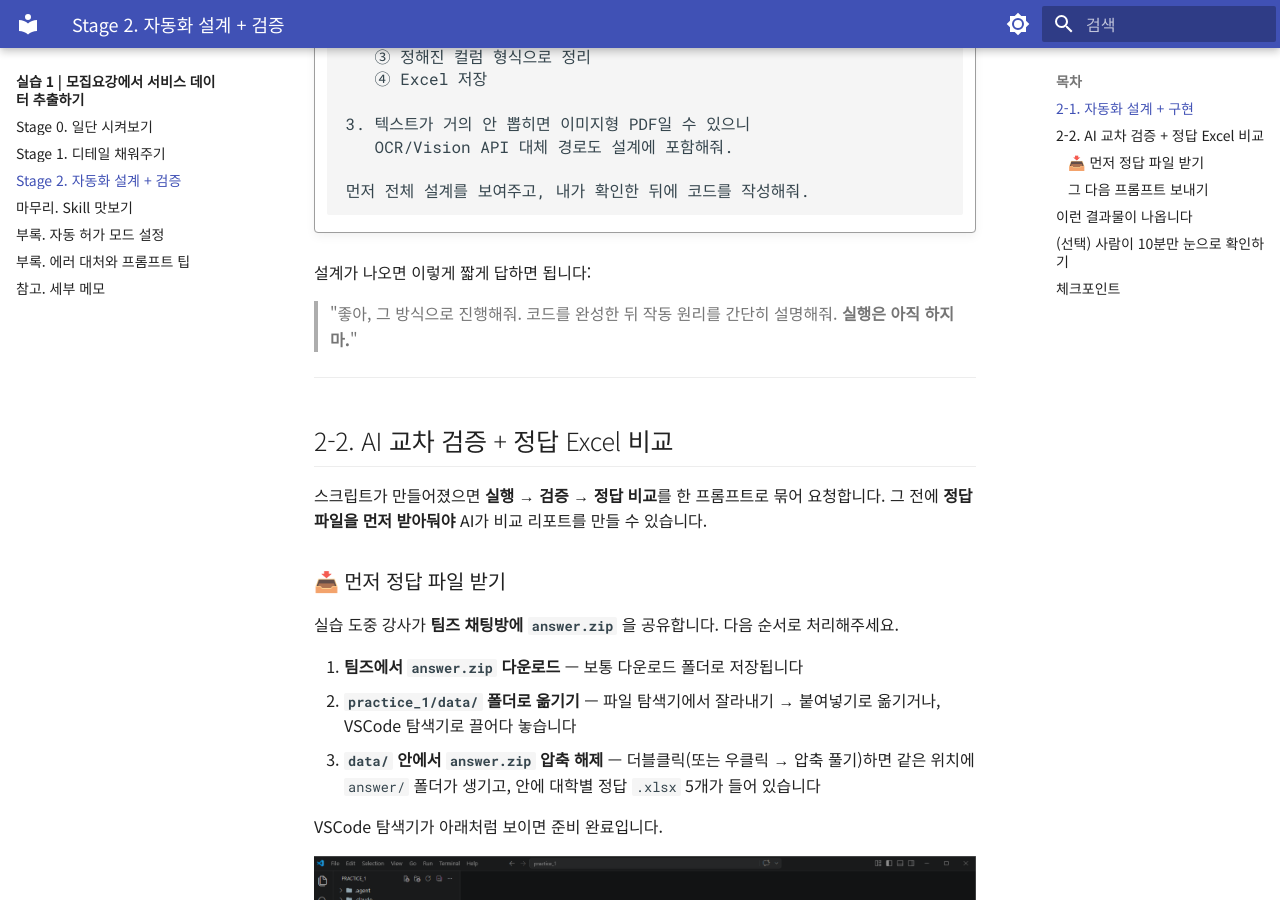
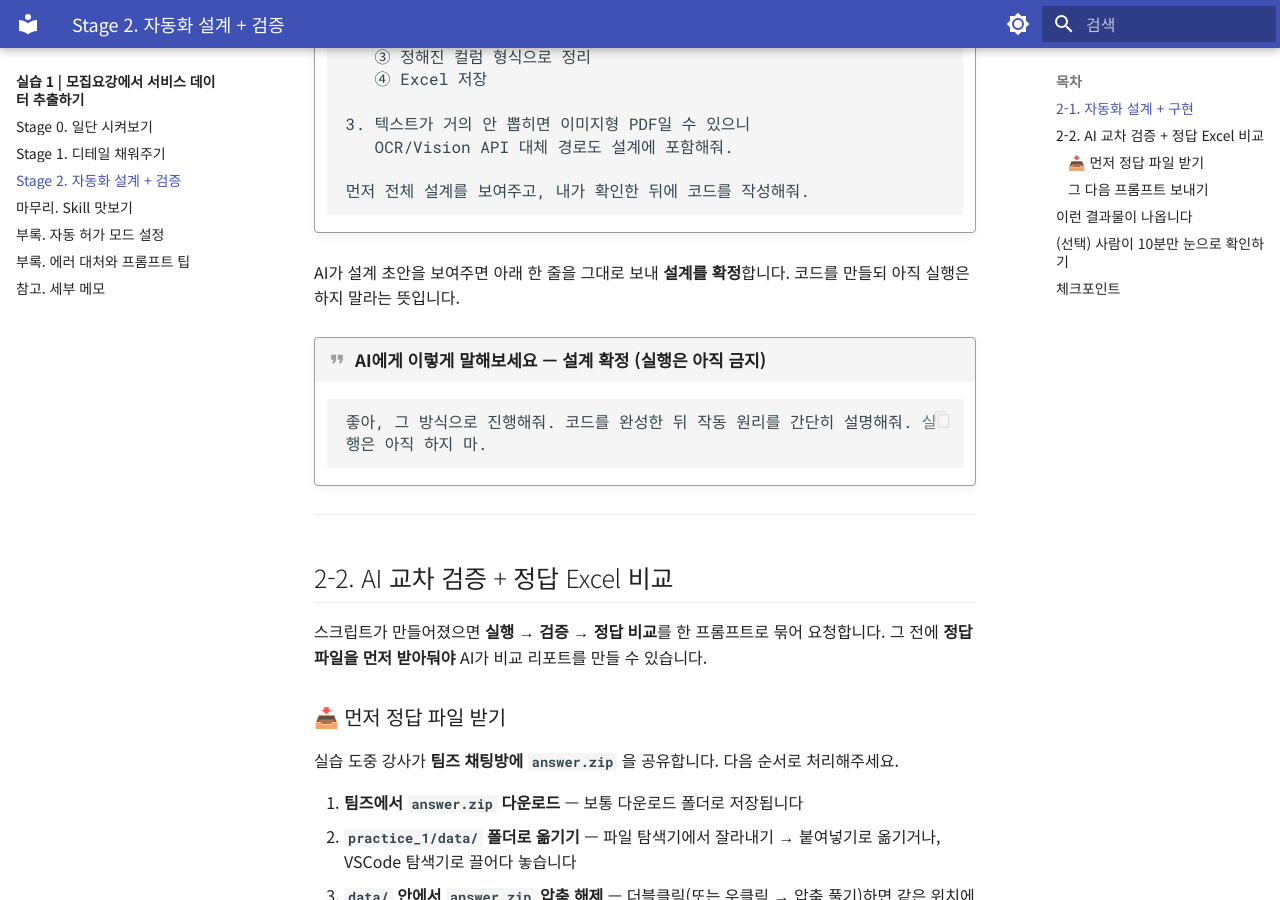
Before and after one commit to ohilikeit/ax-workshop-wiki, an MkDocs documentation site: the page built from docs/practice1/stage2.md, in a window 1280 px wide and 900 px high, scrolled down 1212 px. Built offline with MkDocs 1.6.1 and Material for MkDocs 9.7.7, drawn with Linux system fonts in a browser that asks for light colours.

Commit message:
docs(practice1): Stage 2 설계 확정 응답을 quote 박스로 통일
블록쿼트(>)로 표시하던 "설계 확정 + 실행 금지" 짧은 응답을 다른 프롬프트와 동일한 회색 quote 박스 형식으로 변경해 학습자가 복사 대상 프롬프트를 한눈에 구분할 수 있도록 정리.

````diff
--- a/docs/practice1/stage2.md
+++ b/docs/practice1/stage2.md
@@ -43,9 +43,12 @@
     먼저 전체 설계를 보여주고, 내가 확인한 뒤에 코드를 작성해줘.
     ```
 
-설계가 나오면 이렇게 짧게 답하면 됩니다:
+AI가 설계 초안을 보여주면 아래 한 줄을 그대로 보내 **설계를 확정**합니다. 코드를 만들되 아직 실행은 하지 말라는 뜻입니다.
 
-> "좋아, 그 방식으로 진행해줘. 코드를 완성한 뒤 작동 원리를 간단히 설명해줘. **실행은 아직 하지 마.**"
+!!! quote "AI에게 이렇게 말해보세요 — 설계 확정 (실행은 아직 금지)"
+    ```text
+    좋아, 그 방식으로 진행해줘. 코드를 완성한 뒤 작동 원리를 간단히 설명해줘. 실행은 아직 하지 마.
+    ```
 
 ---
 
````
